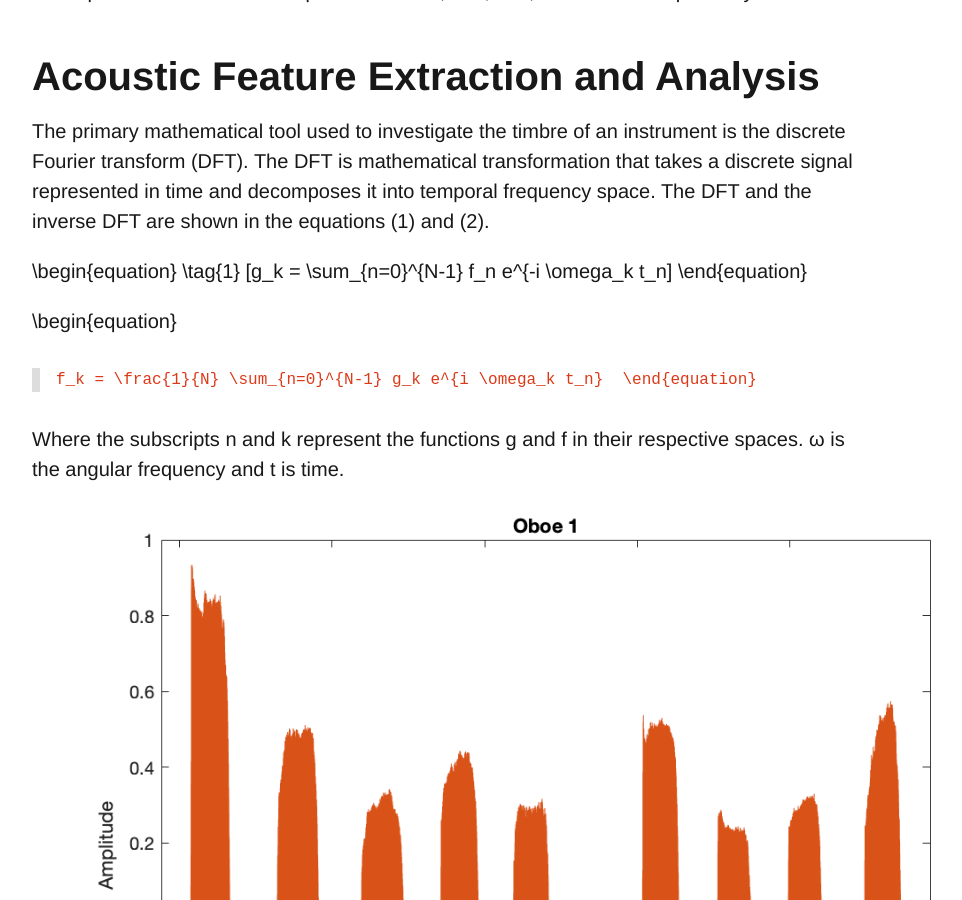
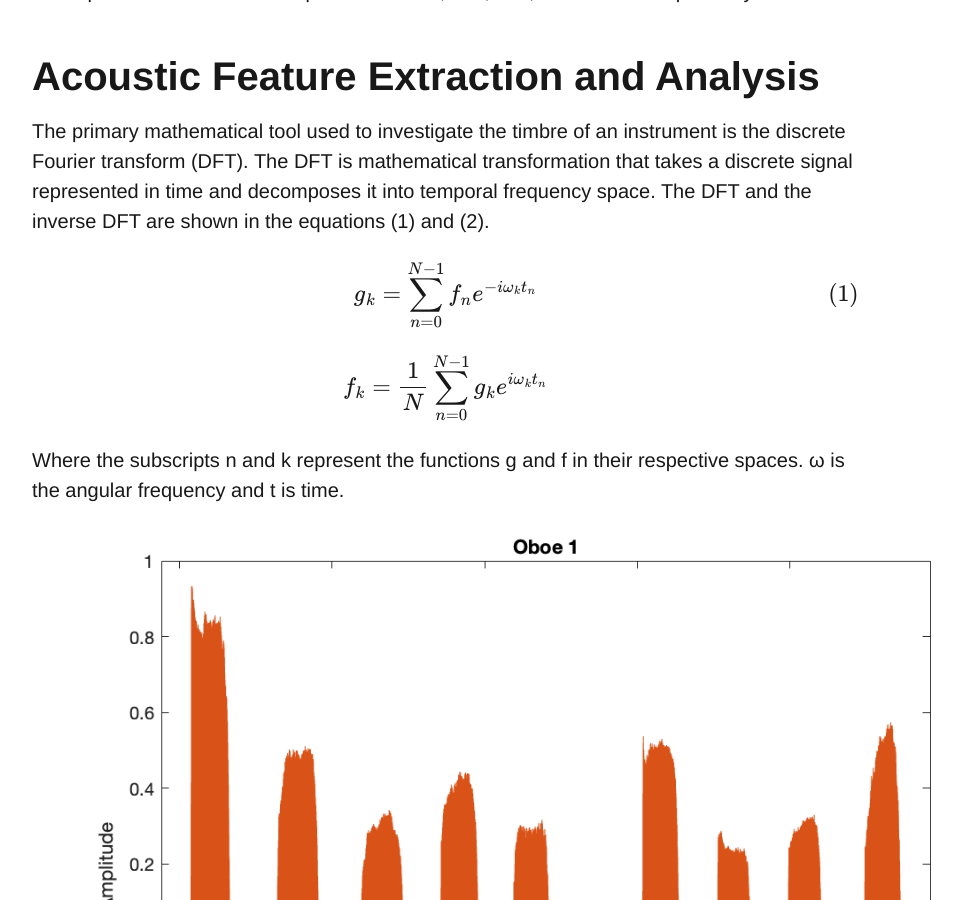
Before and after one commit to nkepling/nkBlog, a Jekyll site: the page built from _posts/2021-09-11-oboe-aucustic-spectra.md, in a window 1280 px wide and 900 px high, scrolled down 1798 px. Shown: the whole window, without its empty margins (112-1074 px from the left). Built offline with Jekyll 4.4.1, drawn with Linux system fonts in a browser that asks for light colours; formulas are drawn with MathJax 3; comment, search, counter and statistics services are not loaded.

Commit message:
fixed equation

```diff
--- a/_posts/2021-09-11-oboe-aucustic-spectra.md
+++ b/_posts/2021-09-11-oboe-aucustic-spectra.md
@@ -23,11 +23,10 @@ The primary mathematical tool used to investigate the timbre of an instrument is
 
 \begin{equation}
 \tag{1}
-\[g_k = \sum_{n=0}^{N-1} f_n e^{-i \omega_k t_n\]
+    g_k = \sum_{n=0}^{N-1} f_n e^{-i \omega_k t_n}
 \end{equation}
 
 \begin{equation}
-
     f_k = \frac{1}{N} \sum_{n=0}^{N-1} g_k e^{i \omega_k t_n}
 \end{equation}
 
```
